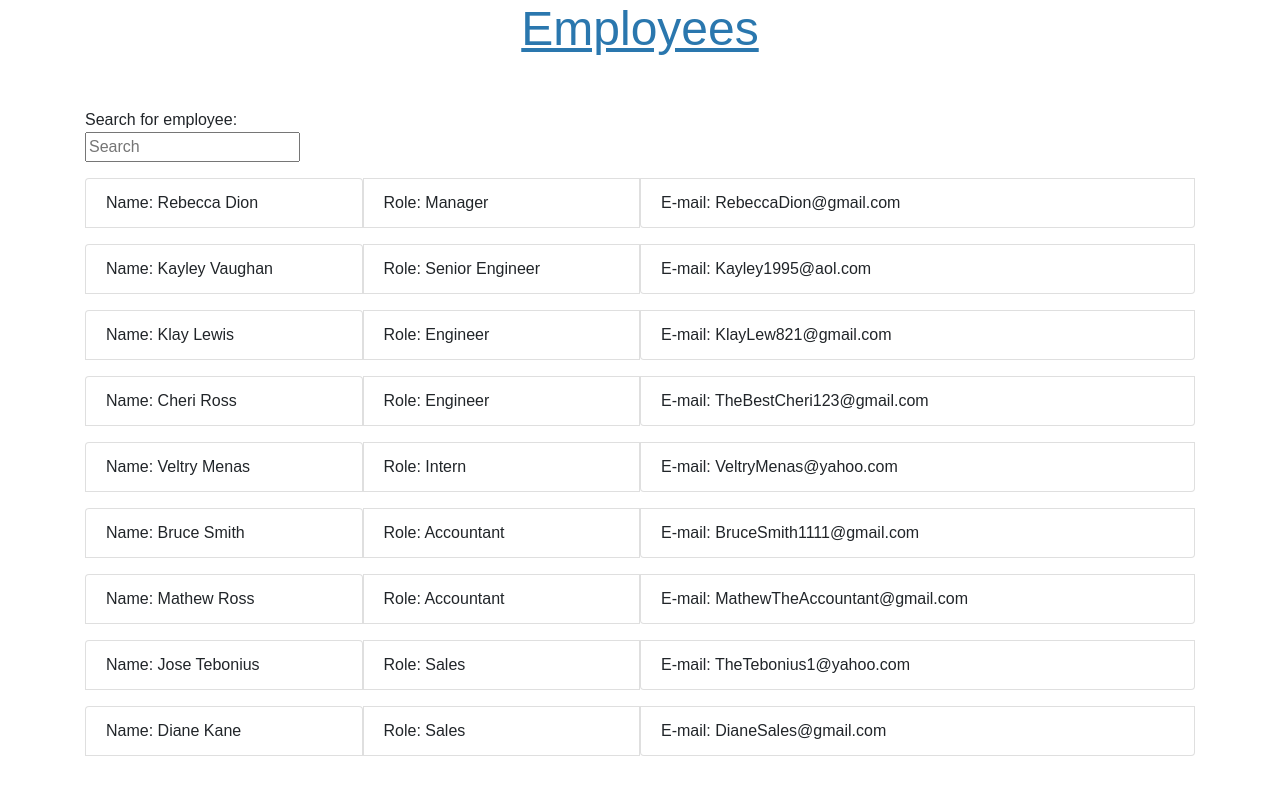
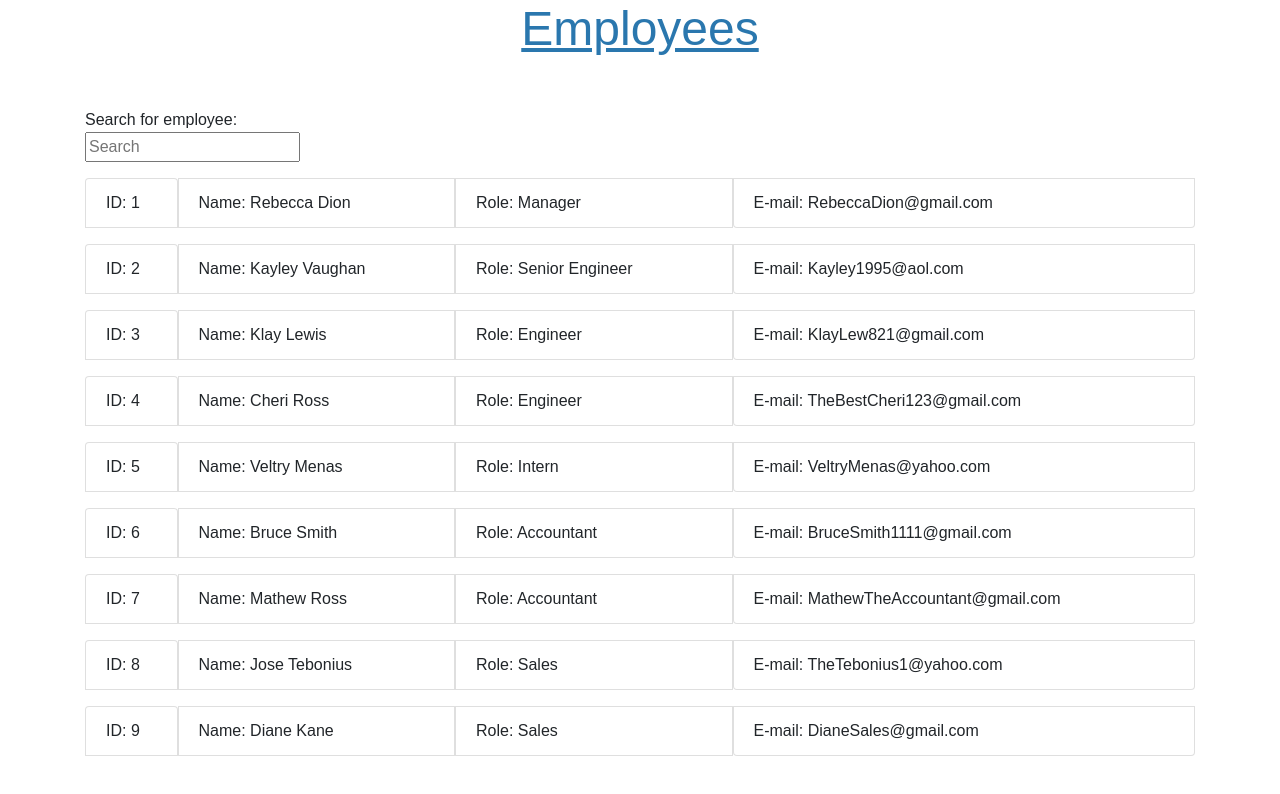
Before and after one commit to Thewa55/Employee-Directory, a React (Create React App) app: page / in a window 1280 px wide. Shown: the top 794 px of the page. Built offline with nearby package versions, Linux system fonts and the light colour scheme.

Commit message:
Added to package.json for deployment

```diff
--- a/package.json
+++ b/package.json
@@ -1,16 +1,20 @@
 {
   "name": "employee-directory",
+  "homepage": "https://thewa55.github.io/Employee-Directory/",
   "version": "0.1.0",
   "private": true,
   "dependencies": {
     "@testing-library/jest-dom": "^4.2.4",
     "@testing-library/react": "^9.5.0",
     "@testing-library/user-event": "^7.2.1",
+    "gh-pages": "^2.2.0",
     "react": "^16.13.1",
     "react-dom": "^16.13.1",
     "react-scripts": "3.4.1"
   },
   "scripts": {
+    "predeploy": "npm run build",
+    "deploy": "gh-pages -d build",
     "start": "react-scripts start",
     "build": "react-scripts build",
     "test": "react-scripts test",
--- a/src/components/EmployeeCard/index.js
+++ b/src/components/EmployeeCard/index.js
@@ -6,9 +6,10 @@ function FriendCard(props) {
   if(props.name.includes(props.search) || props.search === "")
     return (
       <ul className="list-inline col-12">
+        <li className="list-group-item col-1">ID: {props.id}</li>
         <li className="list-group-item col-3">Name: {props.name}</li>
         <li className="list-group-item col-3">Role: {props.role}</li>
-        <li className="list-group-item col-6">E-mail: {props.email}</li>
+        <li className="list-group-item col-5">E-mail: {props.email}</li>
       </ul>
     );
   else{
```
Also changed, not shown: src/App.js (+0 -11 lines), 1 other file (tests, documents, lock files or other folders).
